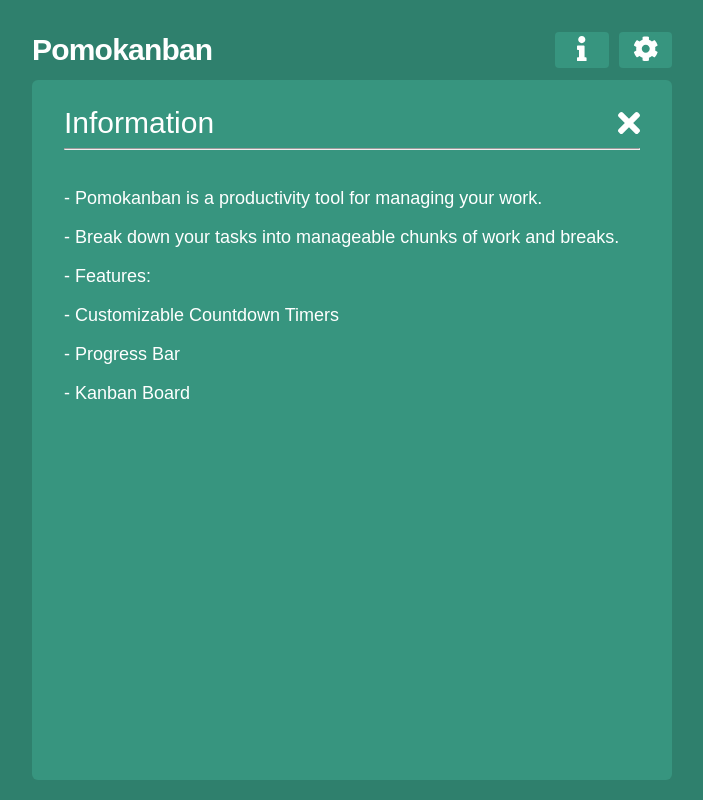
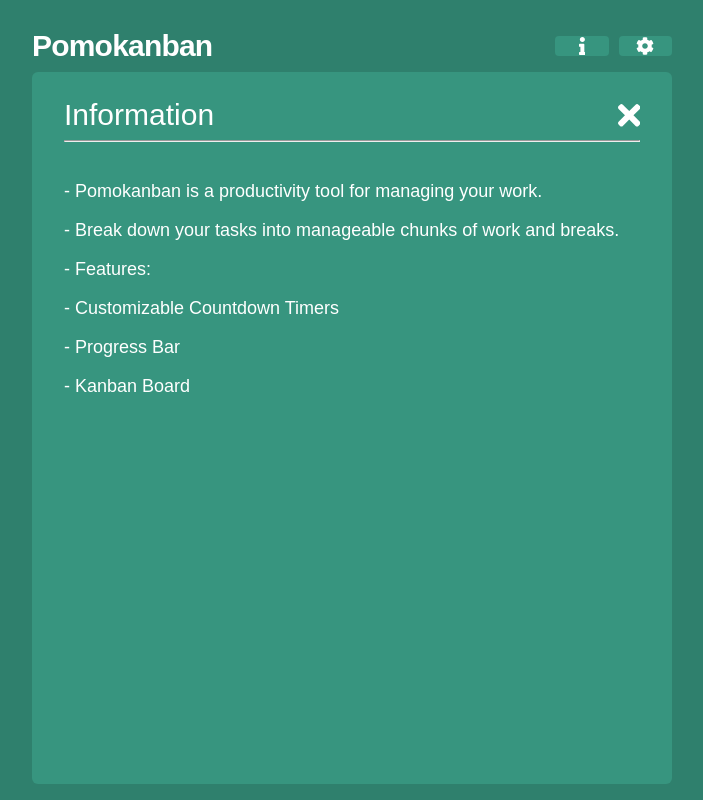
Before and after one commit to nameistao/Pomokanban, a Next.js app: page / in a window 1280 px wide. Both pictures are taken after a click on the button 870 px from the left and 50 px from the top of the page. Shown: the whole page, without its empty margins (288-991 px from the left). Built offline with nearby package versions, Linux system fonts and the light colour scheme.

Commit message:
updated styling

```diff
--- a/components/Header.tsx
+++ b/components/Header.tsx
@@ -5,8 +5,8 @@ import ButtonGroup from "components/headerComponents/ButtonGroup";
 
 const StyledSection = styled.section`
   width: 50vw;
-  height: 7.5vh;
-  margin: 0 auto 0 auto;
+  height: 2.5vh;
+  margin: 0 auto 2vh auto;
   color: #fff;
   display: flex;
   justify-content: space-between;
--- a/components/LoadingBar.tsx
+++ b/components/LoadingBar.tsx
@@ -3,6 +3,7 @@ import styled from "styled-components";
 const StyledLoadingBar = styled.section`
   width: 100vw;
   height: 2.5vh;
+  margin-bottom: 2vh;
 `;
 
 const StyledProgressBar = styled.section<{ barWidth: string }>`
--- a/components/Tasks.tsx
+++ b/components/Tasks.tsx
@@ -13,9 +13,9 @@ const Container = styled.div`
 
 const StyledSection = styled.section<{ color: string }>`
   width: 50vw;
-  height: 50vh;
+  height: 54.5vh;
   background-color: ${(props) => props.color};
-  margin: 2.5vh auto auto auto;
+  margin: 0 auto 0 auto;
   border-radius: 6px;
   transition: background-color 0.7s ease;
 `;
--- a/components/TimerBox.tsx
+++ b/components/TimerBox.tsx
@@ -5,11 +5,11 @@ import Timer from "components/timerBoxComponents/Timer";
 import StartStopButton from "./timerBoxComponents/StartStopButton";
 
 const StyledSection = styled.section`
-  height: 35vh;
+  height: 32.5vh;
   width: 50vw;
   padding: 0 4vw 0 4vw;
   color: #fff;
-  margin: 0 auto 0 auto;
+  margin: 0 auto 2vh auto;
   background-color: ${(props) => props.color};
   border-radius: 6px;
   display: flex;
--- a/components/headerComponents/ButtonGroup.tsx
+++ b/components/headerComponents/ButtonGroup.tsx
@@ -4,7 +4,7 @@ import Settings from "components/icons/Settings";
 import User from "components/icons/User";
 
 const StyledButtonGroup = styled.div<{ color: string }>`
-  height: 60%;
+  height: 100%;
   width: 25%;
   display: flex;
   margin: auto 0 auto 0;
@@ -55,13 +55,13 @@ const ButtonGroup = ({ setShowModal, colorScheme }: IProps) => {
         onClick={() => buttonHandler("info")}
         aria-label="Information"
       >
-        <Info height={"75%"} />
+        <Info height={"100%"} />
       </StyledInfoButton>
       <StyledSettingsButton
         onClick={() => buttonHandler("settings")}
         aria-label="Settings"
       >
-        <Settings height={"75%"} />
+        <Settings height={"100%"} />
       </StyledSettingsButton>
       {/* <StyledAccountButton
         onClick={() => buttonHandler("user")}
--- a/components/modals/InfoModal.tsx
+++ b/components/modals/InfoModal.tsx
@@ -3,7 +3,7 @@ import Times from "components/icons/Times";
 
 const StyledInfoModal = styled.section`
   width: 50vw;
-  height: 87.5vh;
+  height: 89vh;
   background-color: ${(props) => props.color};
   margin: auto;
   border-radius: 6px;
--- a/components/modals/SettingsModal.tsx
+++ b/components/modals/SettingsModal.tsx
@@ -4,7 +4,7 @@ import { useState } from "react";
 
 const StyledSettingsModal = styled.section`
   width: 50vw;
-  height: 87.5vh;
+  height: 89vh;
   background-color: ${(props) => props.color};
   margin: auto;
   border-radius: 6px;
```
